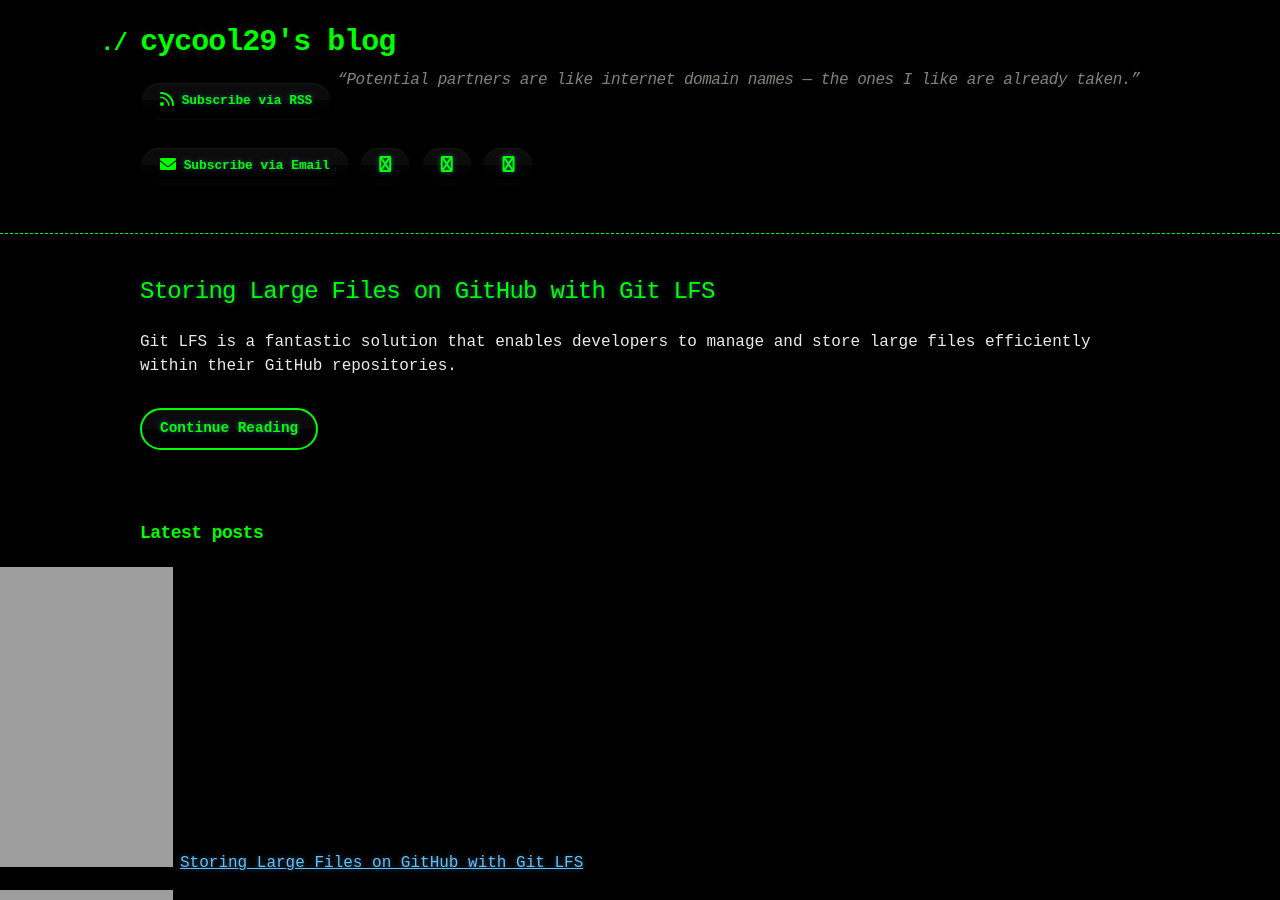
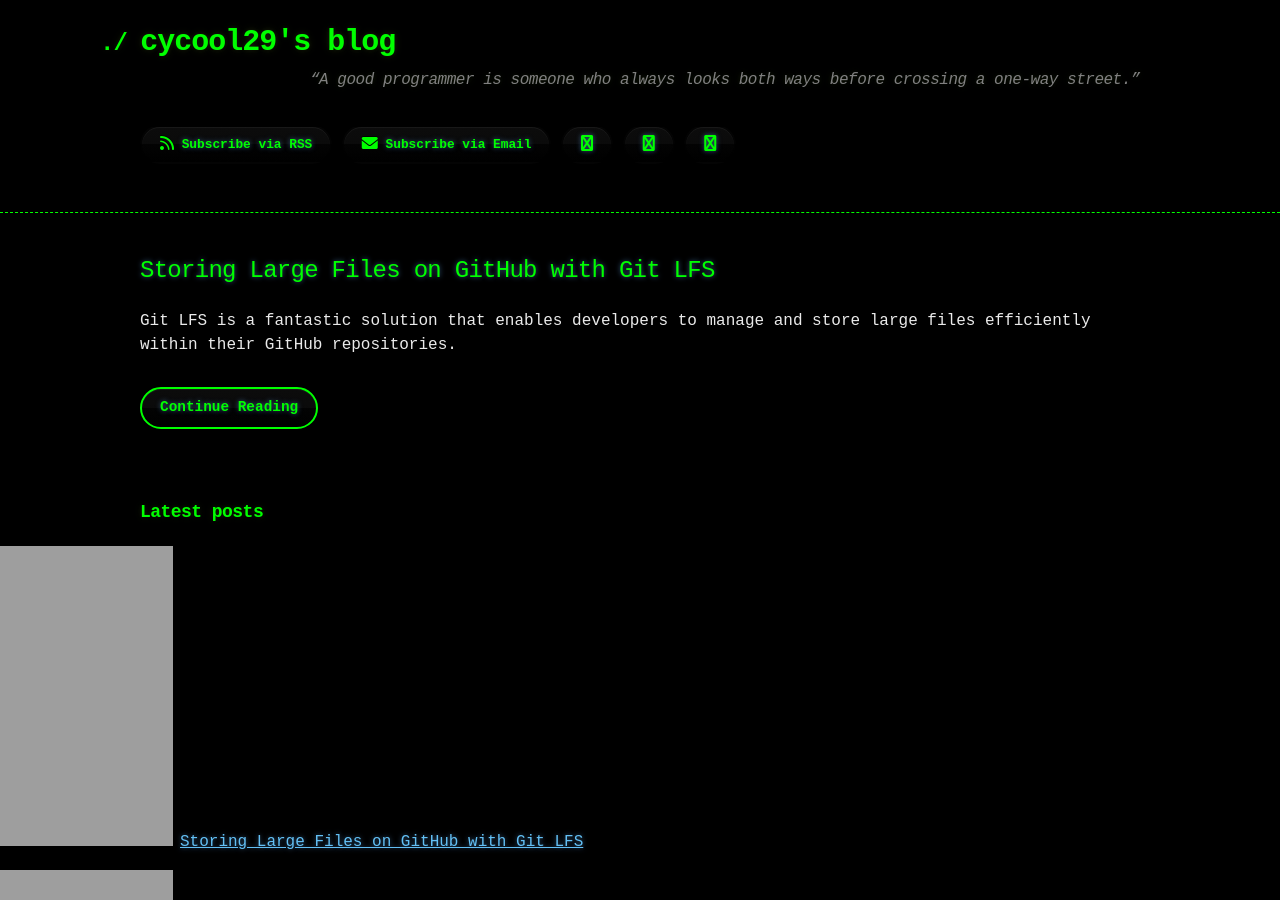
Before and after one commit to cycool29/cycool29.github.io, a Jekyll site: the page built from index.md, in a window 1280 px wide and 900 px high. Built offline with Jekyll 4.4.1, drawn with Linux system fonts in a browser that asks for light colours; a style sheet for code colours, icons or effects is not loaded.

Commit message:
Update quotes

```diff
--- a/_config.yml
+++ b/_config.yml
@@ -1,5 +1,5 @@
 title: cycool29's blog
-description: "“Potential partners are like internet domain names — the ones I like are already taken.” "
+description: "“A good programmer is someone who always looks both ways before crossing a one-way street.” "
 bio: A high school student. Intermediate in Python, Git, Bash. Learning JavaScript. He/Him. "
 author: cycool29
 url: https://cycool29.github.io
```
